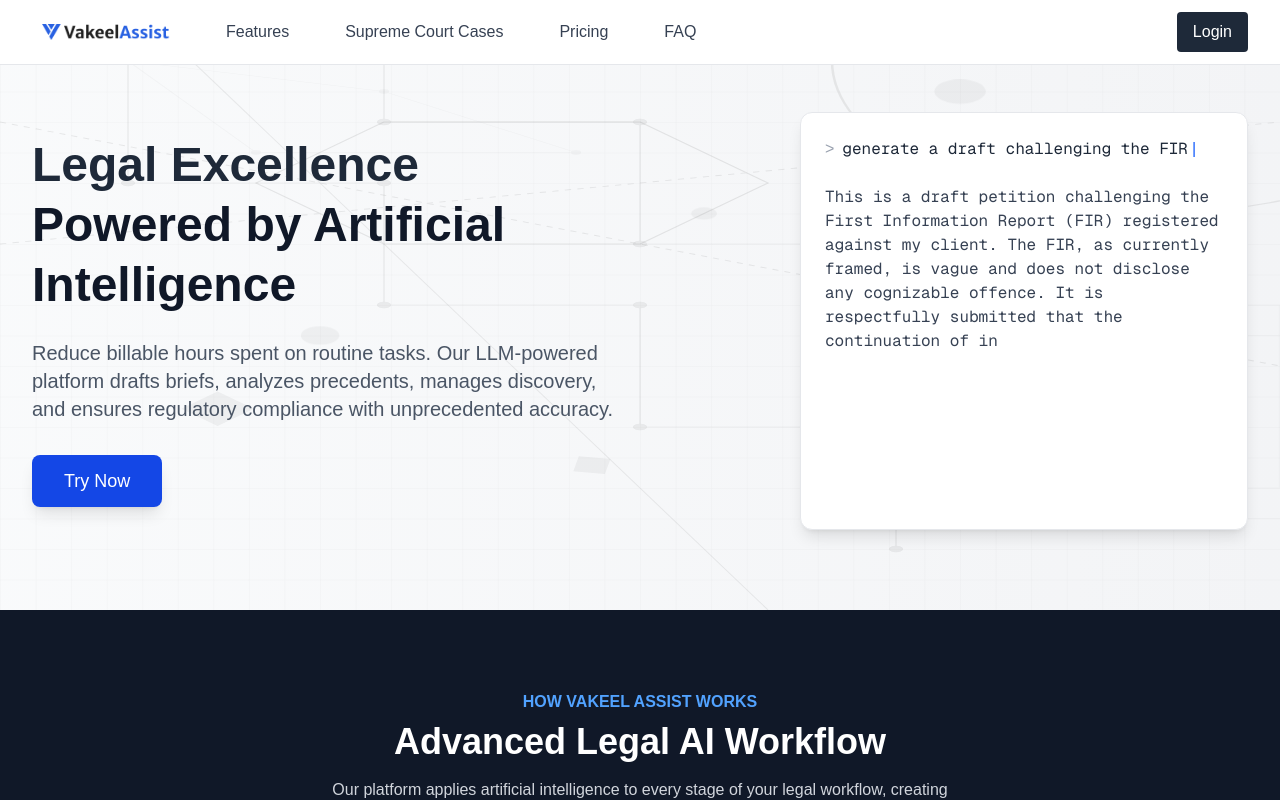
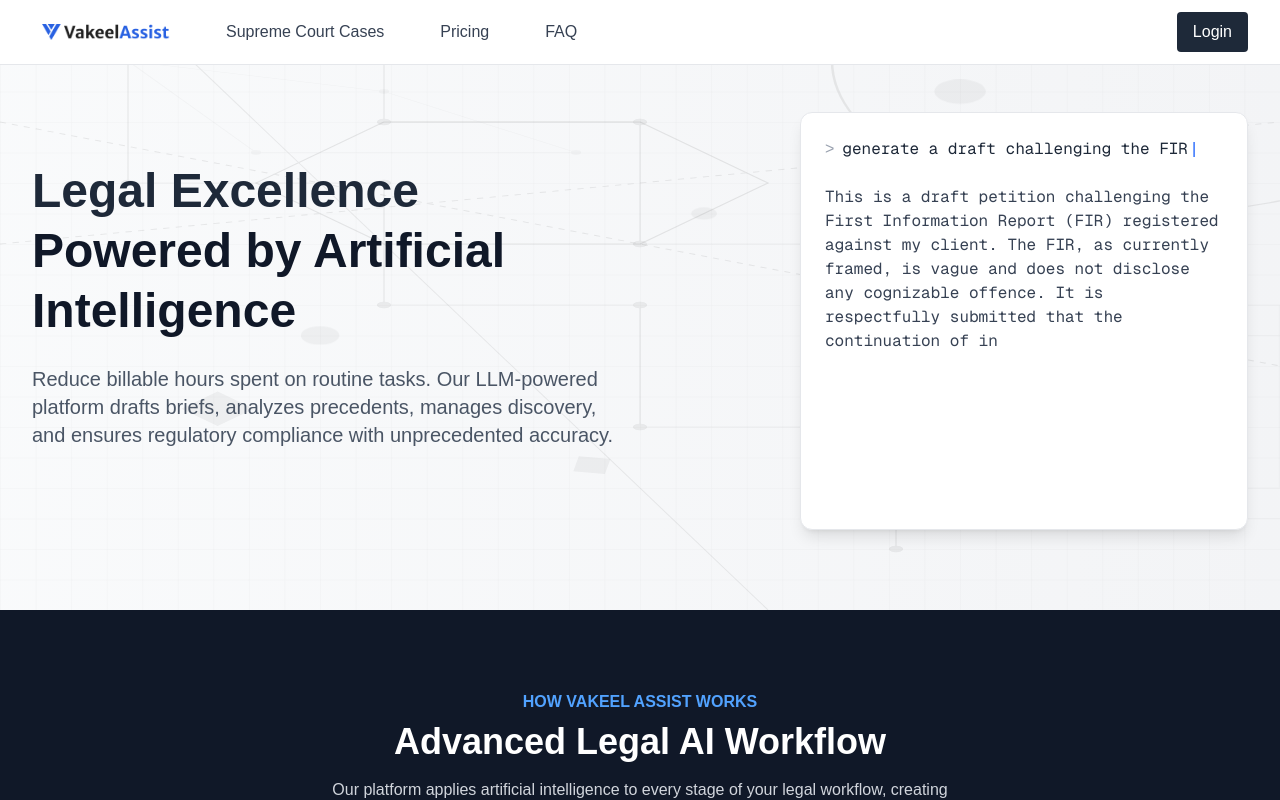
Before and after one commit to rahul-omni/vakeelassist-website, a Next.js app: page / in a window 1280 px wide. Shown: the top 800 px of the page. Built offline with nearby package versions, Linux system fonts and the light colour scheme.

Commit message:
remove features

```diff
--- a/src/app/page.tsx
+++ b/src/app/page.tsx
@@ -324,12 +324,6 @@
               </div>
               <div className="hidden md:ml-8 md:flex md:space-x-8 items-center">
                 <a
-                  href="#features"
-                  className="text-gray-700 hover:text-gray-900 px-3 py-2 font-medium"
-                >
-                  Features
-                </a>
-                <a
                   href="/supreme-court-cases"
                   className="text-gray-700 hover:text-gray-900 px-3 py-2 font-medium"
                 >
@@ -398,12 +392,6 @@
         {mobileMenuOpen && (
           <div className="md:hidden absolute top-16 inset-x-0 bg-white shadow-lg rounded-b-lg z-50">
             <div className="px-2 pt-2 pb-3 space-y-1">
-              <a
-                href="#features"
-                className="block px-3 py-2 rounded-md text-base font-medium text-gray-700 hover:text-gray-900 hover:bg-gray-100"
-              >
-                Features
-              </a>
               <a
                 href="/supreme-court-cases"
                 className="block px-3 py-2 rounded-md text-base font-medium text-gray-700 hover:text-gray-900 hover:bg-gray-100"
@@ -650,11 +638,6 @@
                 platform drafts briefs, analyzes precedents, manages discovery,
                 and ensures regulatory compliance with unprecedented accuracy.
               </p>
-              <div className="flex justify-center lg:justify-start">
-                <Button className="bg-blue-700 hover:bg-blue-800 text-white py-3 px-8 rounded-lg text-lg shadow-lg transition-all duration-300">
-                  Try Now
-                </Button>
-              </div>
             </div>
             {/* Animated Input and Streaming Output - now in right column */}
             <div
@@ -686,7 +669,7 @@
       </div>
 
       {/* How It Works Section - Dark background */}
-      <div id="how-it-works" className="w-full bg-gray-900 py-20">
+      <div id="features" className="w-full bg-gray-900 py-20">
         <div className="max-w-7xl mx-auto px-4 sm:px-6 lg:px-8">
           <div className="text-center mb-12">
             <span className="text-blue-400 font-semibold text-sm md:text-base">
--- a/src/app/supreme-court-cases/page.tsx
+++ b/src/app/supreme-court-cases/page.tsx
@@ -64,13 +64,6 @@
               </div> */}
 
               <div className="hidden md:ml-10 md:flex md:space-x-8 items-center">
-                {/* Features Link */}
-                <Link
-                  href="/#features"
-                  className="text-gray-700 hover:text-gray-900 px-3 py-2 font-medium transition-colors duration-200"
-                >
-                  Features
-                </Link>
 
                 {/* Supreme Court Cases Link - Active State */}
                 <Link
@@ -145,12 +138,6 @@
         {mobileMenuOpen && (
           <div className="md:hidden absolute top-16 inset-x-0 bg-white shadow-lg rounded-b-lg z-50 border border-gray-200">
             <div className="px-2 pt-2 pb-3 space-y-1">
-              <Link
-                href="/#features"
-                className="block px-3 py-2 rounded-md text-base font-medium text-gray-700 hover:text-gray-900 hover:bg-gray-100 transition-colors"
-              >
-                Features
-              </Link>
               <Link
                 href="/supreme-court-cases"
                 className="block px-3 py-2 rounded-md text-base font-medium text-gray-900 bg-gray-100"
```
